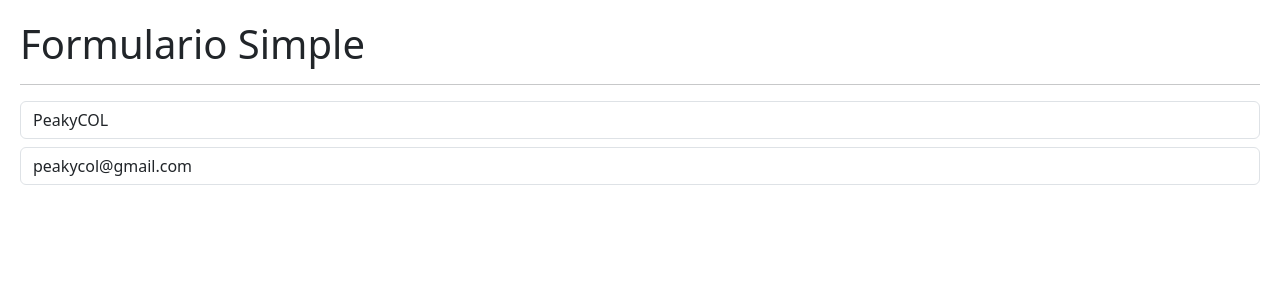
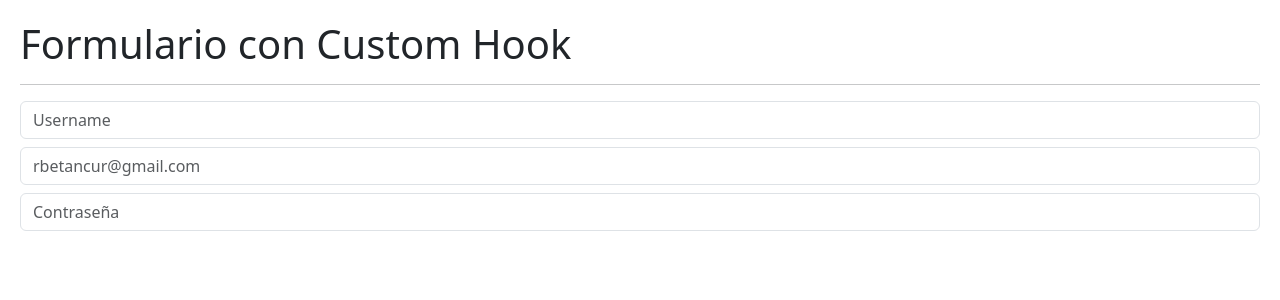
Before and after one commit to RobinsonBM/hooks-app, a React (Vite) app: page / in a window 1280 px wide. Shown: the top 300 px of the page. Built offline with nearby package versions, Linux system fonts and the light colour scheme.

Commit message:
custom Hook useForm

```diff
--- /dev/null
+++ b/src/02-useEffect/FormWithCustomHook.jsx
@@ -0,0 +1,47 @@
+import { useEffect } from "react";
+import { useForm } from "../hooks/useForm";
+
+export const FormWithCustomHook = () => {
+  const { formState, onInputChange, username, email, password } = useForm({
+    username: "",
+    email: "",
+    password: "",
+  });
+
+  // const { username, email, password } = formState;
+
+  useEffect(() => {
+    // console.log("useEffect called");
+  }, []);
+
+  return (
+    <>
+      <h1>Formulario con Custom Hook </h1>
+      <hr />
+      <input
+        type="text"
+        className="form-control"
+        placeholder="Username"
+        name="username"
+        value={username}
+        onChange={onInputChange}
+      />
+      <input
+        type="email"
+        className="form-control mt-2"
+        placeholder="rbetancur@gmail.com"
+        name="email"
+        value={email}
+        onChange={onInputChange}
+      />
+      <input
+        type="password"
+        className="form-control mt-2"
+        placeholder="Contraseña"
+        name="password"
+        value={password}
+        onChange={onInputChange}
+      />
+    </>
+  );
+};
--- /dev/null
+++ b/src/hooks/useForm.js
@@ -0,0 +1,14 @@
+import { useState } from "react";
+
+export const useForm = (initialForm = {}) => {
+  const [formState, setFormState] = useState(initialForm);
+
+  const onInputChange = ({ target }) => {
+    const { name, value } = target;
+    setFormState({
+      ...formState,
+      [name]: value,
+    });
+  };
+  return { ...formState, formState, onInputChange };
+};
--- a/src/main.jsx
+++ b/src/main.jsx
@@ -2,12 +2,13 @@
 // import { HooksApp } from "./HooksApp";
 // import { CounterApp } from "./01-useState/CounterApp";
 // import { CounterWithCustomHook } from "./01-useState/CounterWithCustomHook";
+// import { SimpleForm } from "./02-useEffect/SimpleForm";
 
 import "./index.css";
-import { SimpleForm } from "./02-useEffect/SimpleForm";
+import { FormWithCustomHook } from "./02-useEffect/FormWithCustomHook";
 
 ReactDOM.createRoot(document.getElementById("root")).render(
   // <React.StrictMode>
-    <SimpleForm />
+    <FormWithCustomHook />
   // </React.StrictMode>
 );
```
